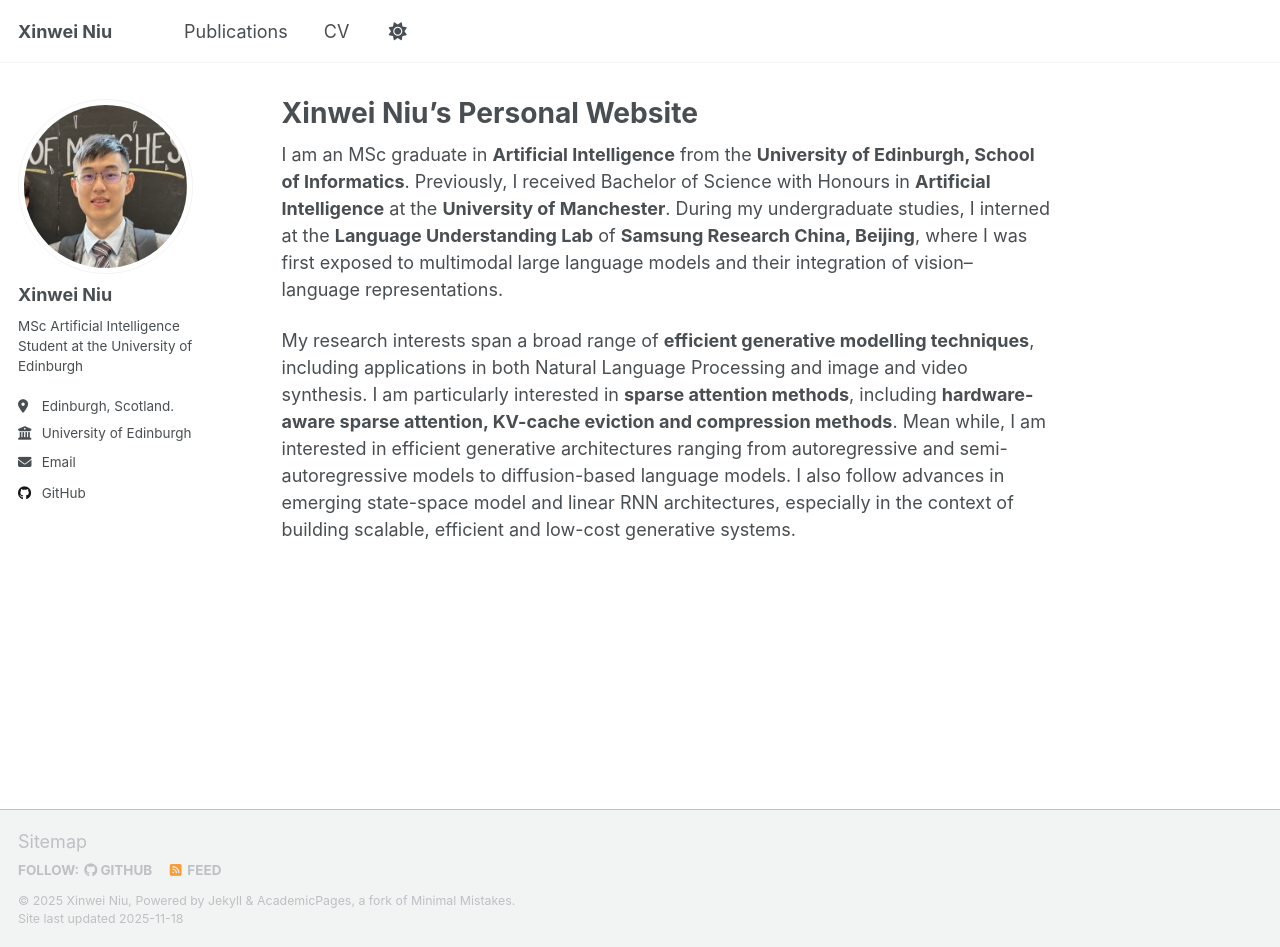
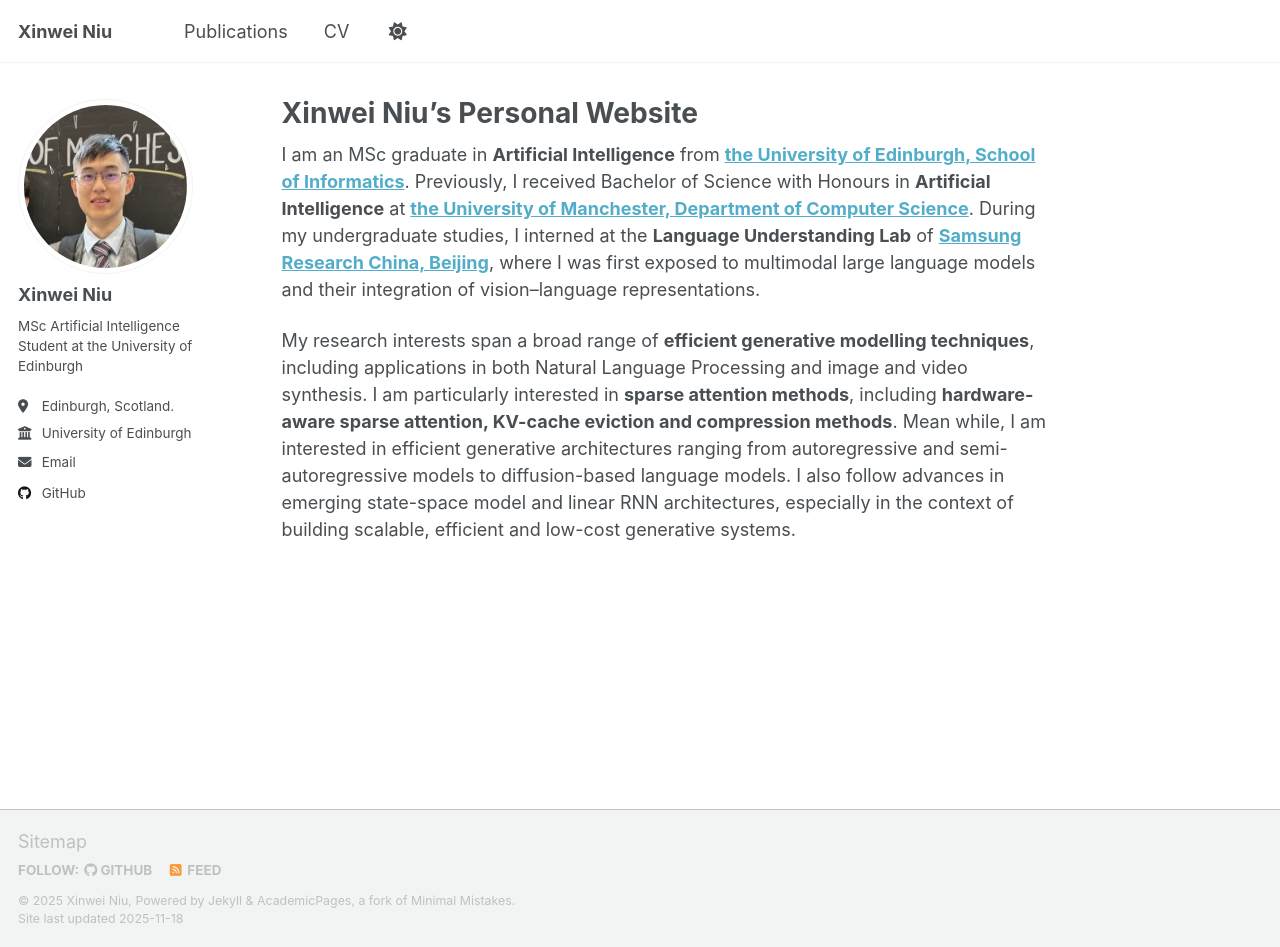
Before and after one commit to xinwei-niu/xinwei-niu.github.io, a Jekyll site: the page built from _pages/about.md, in a window 1280 px wide and 947 px high. Built offline with Jekyll 4.4.1, drawn with Linux system fonts in a browser that asks for light colours; a script that is not in the unit is left out.

Commit message:
edit about page

```diff
--- a/_pages/about.md
+++ b/_pages/about.md
@@ -8,6 +8,6 @@ redirect_from:
 ---
 
 
-I am an MSc graduate in **Artificial Intelligence** from the **University of Edinburgh, School of Informatics**. Previously, I received Bachelor of Science with Honours in **Artificial Intelligence** at the **University of Manchester**. During my undergraduate studies, I interned at the **Language Understanding Lab** of **Samsung Research China, Beijing**, where I was first exposed to multimodal large language models and their integration of vision–language representations.
+I am an MSc graduate in **Artificial Intelligence** from [**the University of Edinburgh, School of Informatics**](https://informatics.ed.ac.uk/). Previously, I received Bachelor of Science with Honours in **Artificial Intelligence** at [**the University of Manchester, Department of Computer Science**](https://www.cs.manchester.ac.uk/). During my undergraduate studies, I interned at the **Language Understanding Lab** of [**Samsung Research China, Beijing**](https://research.samsung.com/src-b), where I was first exposed to multimodal large language models and their integration of vision–language representations.
 
 My research interests span a broad range of **efficient generative modelling techniques**, including applications in both Natural Language Processing and image and video synthesis. I am particularly interested in **sparse attention methods**, including **hardware-aware sparse attention, KV-cache eviction and compression methods**. Mean while, I am interested in efficient generative architectures ranging from autoregressive and semi-autoregressive models to diffusion-based language models. I also follow advances in emerging state-space model and linear RNN architectures, especially in the context of building scalable, efficient and low-cost generative systems.
```
